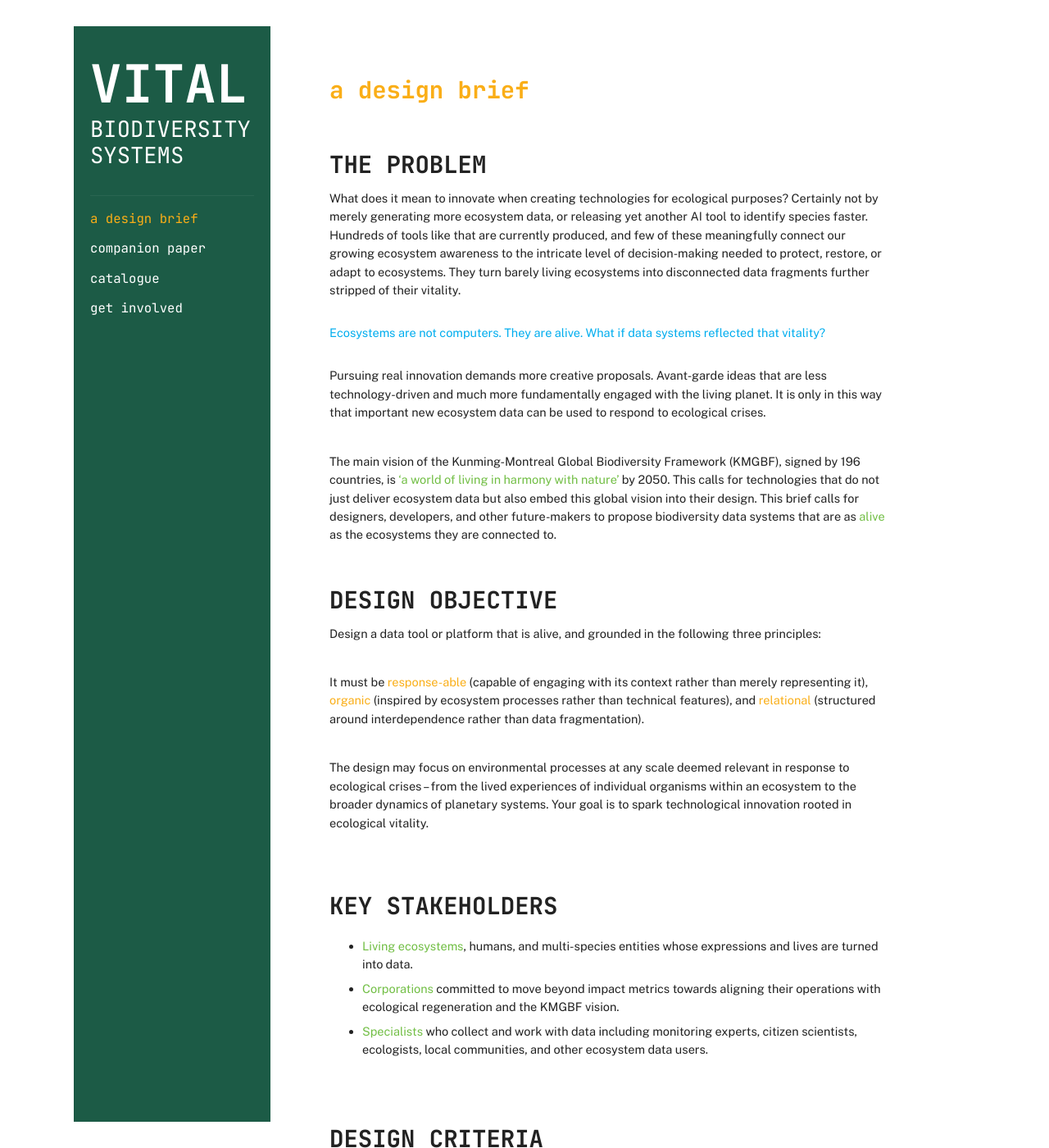
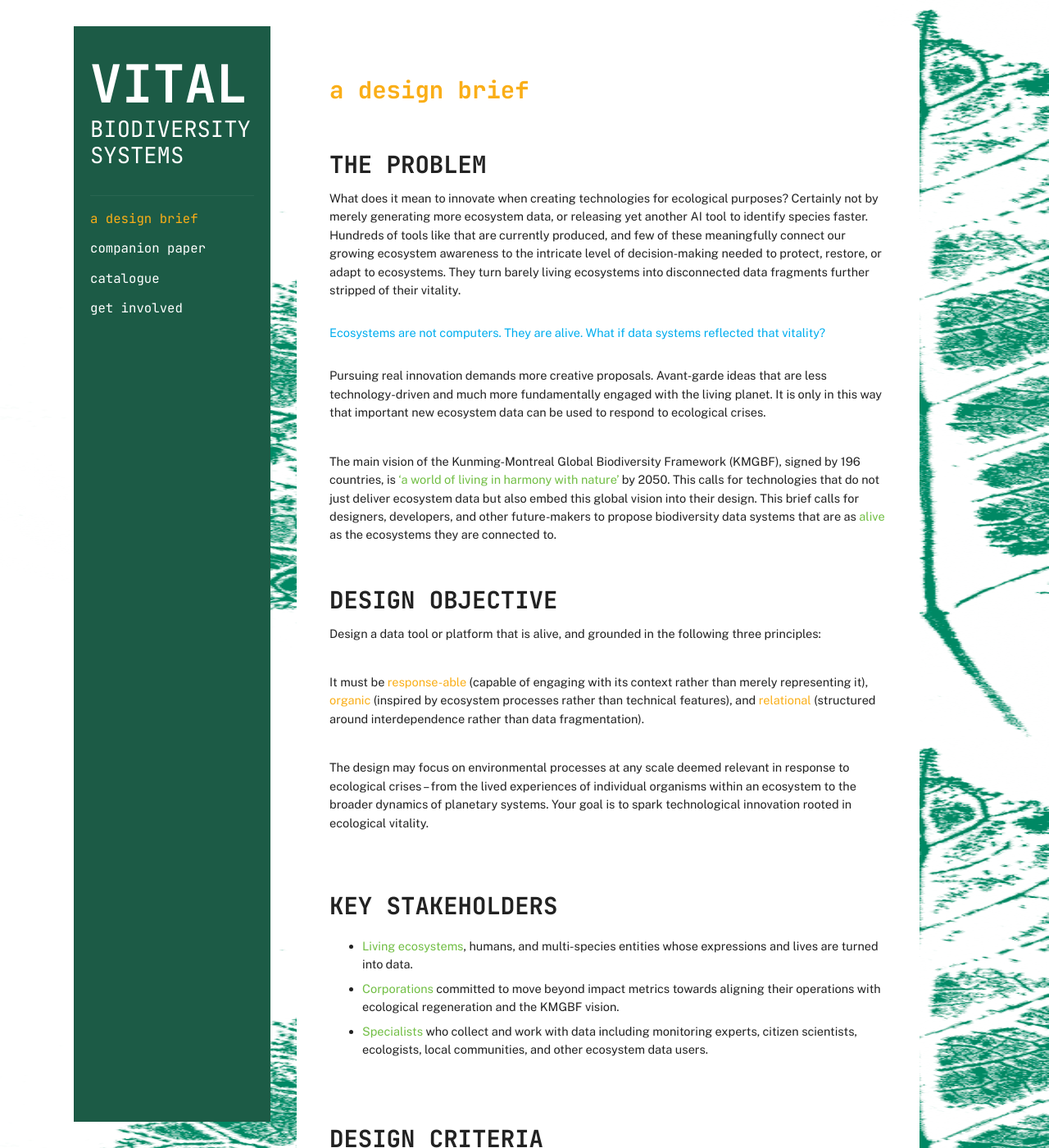
Before and after one commit to vitalbiodiversity/vitalbiodiversity.github.io, a Jekyll site: the page built from index.md, in a window 1280 px wide and 1400 px high. Shown: the whole window at 82% size. Built offline with Jekyll 4.4.1, drawn with Linux system fonts in a browser that asks for light colours.

Commit message:
Update style.css

```diff
--- a/assets/css/style.css
+++ b/assets/css/style.css
@@ -171,7 +171,7 @@ code, pre { font-family: 'JetBrains Mono', monospace; }
 
 /* ---------- Page background ---------- */
 .page-outer {
-  background-image: url('/assets/background-tall-right.png'); /* tall image with content on the right */
+  background-image: url('/assets/css/background-tall-right.png'); /* tall image with content on the right */
   background-repeat: no-repeat;
   background-attachment: fixed;       /* stays in place while scrolling on desktop */
   background-size: auto 100%;         /* height fills viewport, width auto */
@@ -182,7 +182,7 @@ code, pre { font-family: 'JetBrains Mono', monospace; }
 /* ---------- Mobile optimization ---------- */
 @media (max-width: 768px) {
   .page-outer {
-    background-image: url('/assets/background-tall-right-mobile.png'); /* smaller version */
+    background-image: url('/assets/css/background-tall-right.png'); /* smaller version */
     background-attachment: scroll;  /* allows natural scrolling on mobile */
     background-size: cover;          /* scales nicely for different screen widths */
     background-position: right top;  /* keep content on the right */
```
